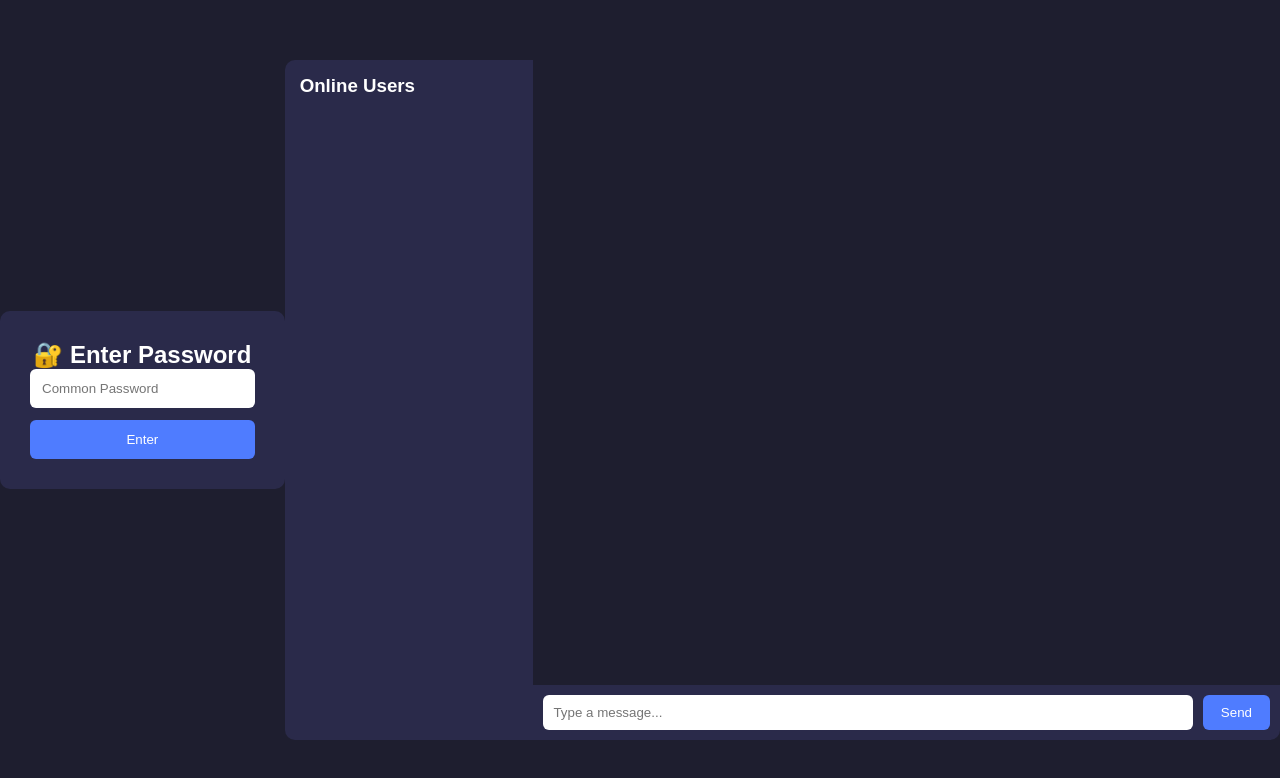
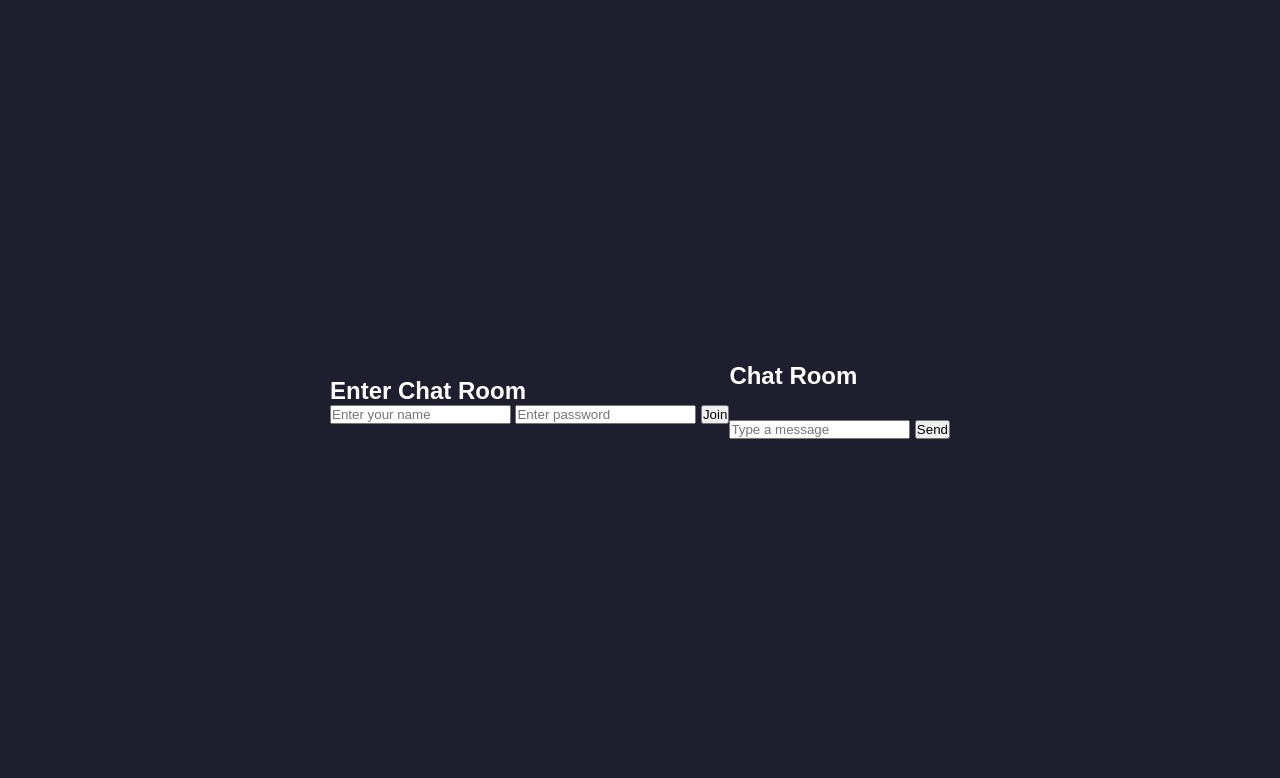
Before and after one commit to dograapoorva25-sketch/chat, a website: page index.html in a window 1280 px wide. Drawn offline with nearby package versions, Linux system fonts and the light colour scheme.

Commit message:
Update index.html

```diff
--- a/index.html
+++ b/index.html
@@ -1,47 +1,26 @@
 <!DOCTYPE html>
 <html lang="en">
 <head>
-  <meta charset="UTF-8" />
-  <title>Chat App</title>
-  <link rel="stylesheet" href="style.css" />
+  <meta charset="UTF-8">
+  <title>Simple Chat Room</title>
+  <link rel="stylesheet" href="style.css">
 </head>
 <body>
 
-  <!-- PASSWORD SCREEN -->
-  <div id="login-container" class="card">
-    <h2>🔐 Enter Password</h2>
-    <input id="login-pass" type="password" placeholder="Common Password" />
-    <button id="login-btn">Enter</button>
-  </div>
+<div id="login">
+  <h2>Enter Chat Room</h2>
+  <input type="text" id="username" placeholder="Enter your name">
+  <input type="password" id="password" placeholder="Enter password">
+  <button onclick="login()">Join</button>
+</div>
 
-  <!-- JOIN SCREEN -->
-  <div id="join-container" class="card hidden">
-    <h2>💬 Join Chat</h2>
-    <input id="username" placeholder="Enter your name" />
-    <button id="join-btn">Join</button>
-    <p id="join-error"></p>
-  </div>
+<div id="chatroom">
+  <h2>Chat Room</h2>
+  <div id="messages"></div>
+  <input type="text" id="messageInput" placeholder="Type a message">
+  <button onclick="sendMessage()">Send</button>
+</div>
 
-  <!-- CHAT SCREEN -->
-  <div id="chat-container" class="hidden chat-layout">
-
-    <div class="sidebar">
-      <h3>Online Users</h3>
-      <div id="users"></div>
-    </div>
-
-    <div class="chat-area">
-      <div id="messages"></div>
-
-      <div id="input-area">
-        <input id="message-input" placeholder="Type a message..." />
-        <button id="send-btn">Send</button>
-      </div>
-    </div>
-
-  </div>
-
-  <script src="https://cdn.socket.io/4.7.2/socket.io.min.js"></script>
-  <script src="script.js"></script>
+<script src="script.js"></script>
 </body>
 </html>
```
